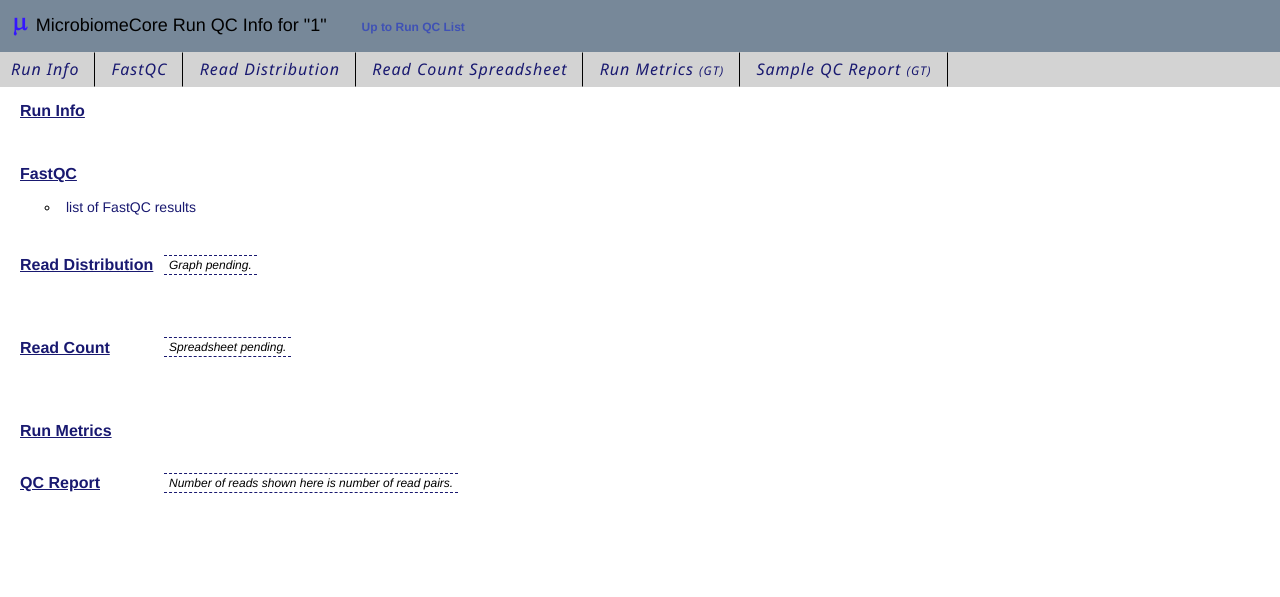
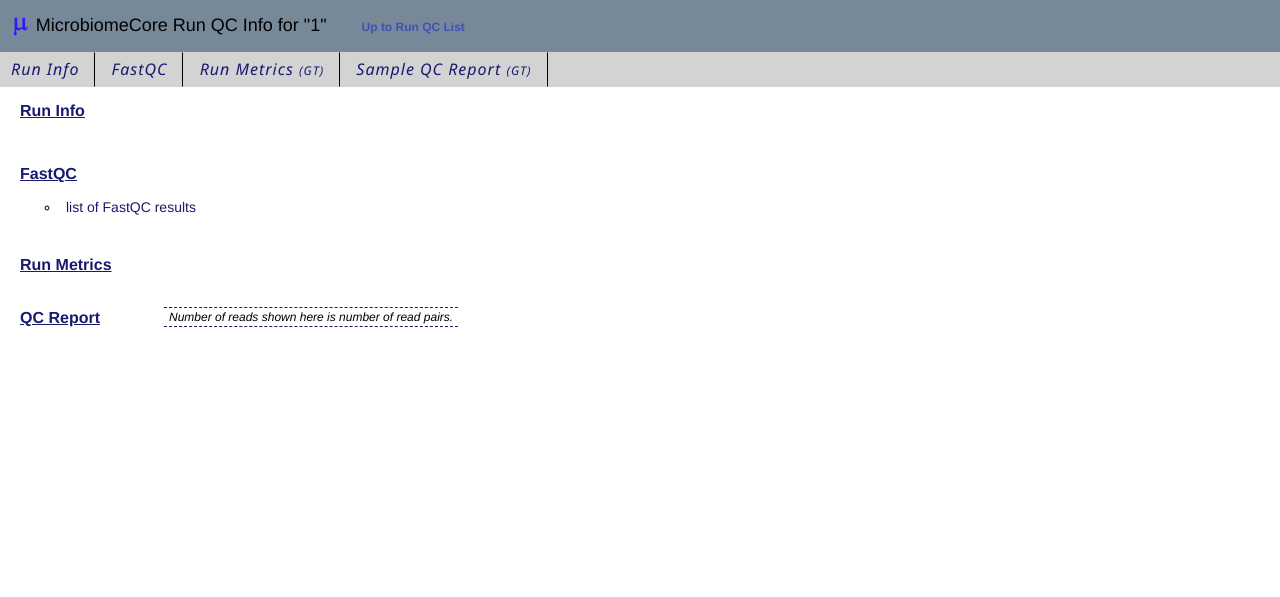
Before and after one commit to cometsong/mbiome_dataplots, a Flask app: page /1/ in a window 1280 px wide. Shown: the top 597 px of the page. Run offline with Flask 2, Linux system fonts and the light colour scheme; some libraries are stand-ins or nearby versions.

Commit message:
templates: add if-conditionals for missing files in topmenu and sections

```diff
--- a/runqc/templates/base.html
+++ b/runqc/templates/base.html
@@ -41,16 +41,14 @@
     <nav class="topmenu">
       <a href="#run_info"   >Run Info</a>
       <a href="#fastqc"     >FastQC</a>
+    {% if read_dist_exists %}
       <a href="#read_dist"  >Read Distribution</a>
+    {% endif %}
+    {% if read_count_exists %}
       <a href="#read_count" >Read Count Spreadsheet</a>
+    {% endif %}
       <a href="#run_metric" >Run Metrics <s>(GT)</s></a>
       <a href="#qcreport"   >Sample QC Report <s>(GT)</s></a>
-      <!--<a href="{{run_path}}/#run_info"   >Run Info</a>-->
-      <!--<a href="{{run_path}}/#fastqc"     >FastQC</a>-->
-      <!--<a href="{{run_path}}/#read_dist"  >Read Distribution</a>-->
-      <!--<a href="{{run_path}}/#read_count" >Read Count Spreadsheet</a>-->
-      <!--<a href="{{run_path}}/#run_metric" >Run Metrics <s>(GT)</s></a>-->
-      <!--<a href="{{run_path}}/#qcreport"   >Sample QC Report <s>(GT)</s></a>-->
     </nav>
     {% endblock topmenu %}
 
--- a/runqc/templates/run_details.html
+++ b/runqc/templates/run_details.html
@@ -26,31 +26,29 @@
   </ul>
 </section>
 
+{% if read_dist_exists %}
 <section id="read_dist">
   <h2>Read Distribution</h2>
-  {% if read_dist_exists %}
+  <b class="indented_note strong">
+    <a href="{{run_name}}_LANE-001_Read_Distributions.png" download>
+      [Download read distribution plot]</a>
+  </b><br/>
   <img src="{{run_name}}_LANE-001_Read_Distributions.png"
        alt="Plot of read distribution is not found" ><br/>
-  <a href="{{run_name}}_LANE-001_Read_Distributions.png" download>
-  <s>[Download read distribution plot]</s></a>
-  {% else %}
-  <b class="indented_note">Graph pending.</b>
-  {% endif %}
 </section>
+{% endif %}
 
+{% if read_count_exists %}
 <section id="read_count">
   <h2>Read Count</h2>
-  {% if read_count_exists %}
   <b class="indented_note">Number of reads listed here is total number of reads in both directions.</b>
   <ul>
     <li>
       <a href="{{run_name}}_Samples_Read_Counts.xls" download>Download spreadsheet with sample total read counts</a>
     </li>
   </ul>
-  {% else %}
-  <b class="indented_note">Spreadsheet pending.</b>
-  {% endif %}
 </section>
+{% endif %}
 
 <section id="run_metric">
   <h2>Run Metrics</h2>
```
